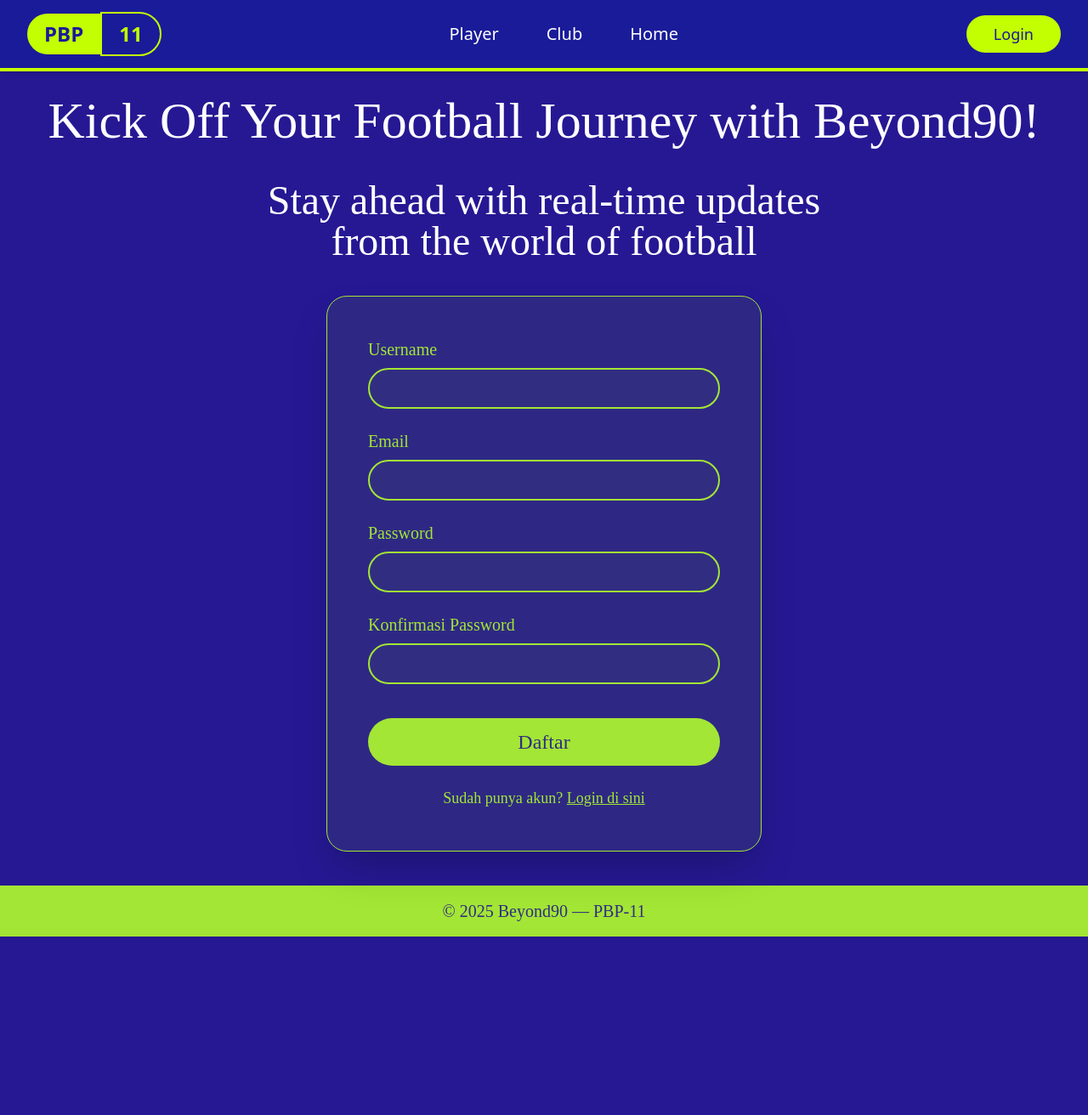
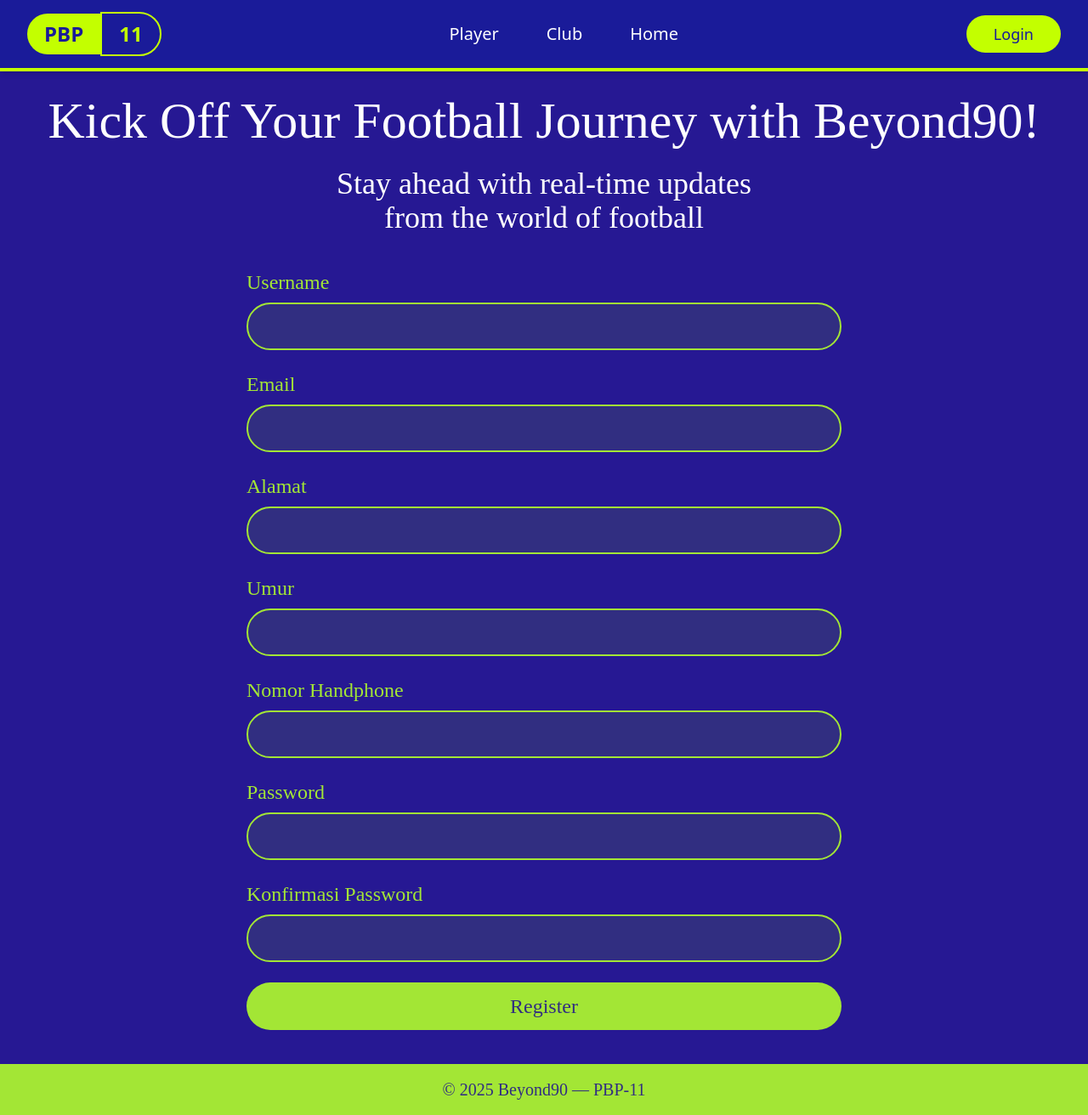
Before and after one commit to PBP-kelompok-B11/pbp-b11, a Django app: page /register/ in a window 1280 px wide. Shown: the whole page at 85% size. Before the commit the page ends 1102 px from the top, so only its background shows below. Run offline with Django 5.2, Linux system fonts and the light colour scheme; some libraries are stand-ins or nearby versions.

Commit message:
Add some changes

```diff
--- a/authentication/templates/register.html
+++ b/authentication/templates/register.html
@@ -4,64 +4,76 @@
 {% block title %}Register | Beyond90{% endblock %}
 
 {% block content %}
-<!-- Main Container yang mencakup konten dan footer -->
+<!-- Main Container -->
 <div class="flex flex-col min-h-[calc(100vh-8rem)]">
+
   <!-- Content Section -->
   <div class="flex-grow flex flex-col items-center justify-start px-6 md:px-0 pt-28 relative pb-10">
-    <div class="absolute inset-0 bg-[#261893] -z-10"></div>
+    <!-- Overlay Background -->
+    <div class="absolute inset-0 bg-[#261893] -z-10 pointer-events-none"></div>
 
     <!-- Title -->
-    <!-- Responsive Heading -->
-    <h1 class="text-2xl sm:text-3xl md:text-4xl lg:text-5xl xl:text-6xl font-[Geologica] mb-10 text-center leading-snug text-white">
+    <h1 class="text-2xl sm:text-3xl md:text-4xl lg:text-5xl xl:text-6xl font-[Geologica] mb-6 text-center leading-snug text-white">
       Kick Off Your Football Journey with Beyond90!
     </h1>
-    <h3 class="text-col text-1xl sm:text-2xl md:text-3xl lg:text-4xl xl:text-5xl font-[Geologica] mb-10 text-center leading-snug text-white">
+    <h3 class="text-white text-lg sm:text-xl md:text-2xl lg:text-3xl xl:text-4xl font-[Geologica] mb-10 text-center leading-snug">
       Stay ahead with real-time updates<br>from the world of football
     </h3>
 
+    <!-- Register Form -->
+    <form id="registerForm" method="POST" action="{% url 'authentication:register_view' %}" class="w-[80%] max-w-[700px]">
+      {% csrf_token %}
 
-
-    <!-- Register Form -->
-    <form id="register-form"
-          class="bg-indigo-900/80 backdrop-blur-sm border border-lime-400 rounded-3xl shadow-2xl w-full max-w-lg p-8 md:p-12">
-      {% csrf_token %}
       <div class="mb-6">
-        <label class="block text-lime-400 text-xl font-[Geologica] mb-2">Username</label>
+        <label class="block text-lime-400 text-2xl font-[Geologica] mb-2">Username</label>
         <input type="text" name="username" required
-                class="w-full h-12 bg-indigo-900 border-2 border-lime-400 rounded-[30px] text-white text-lg px-5 focus:outline-none focus:ring-2 focus:ring-lime-300">
+               class="w-full h-14 bg-indigo-900 border-2 border-lime-400 rounded-[30px] text-white text-xl px-6">
       </div>
 
       <div class="mb-6">
-        <label class="block text-lime-400 text-xl font-[Geologica] mb-2">Email</label>
+        <label class="block text-lime-400 text-2xl font-[Geologica] mb-2">Email</label>
         <input type="email" name="email" required
-                class="w-full h-12 bg-indigo-900 border-2 border-lime-400 rounded-[30px] text-white text-lg px-5 focus:outline-none focus:ring-2 focus:ring-lime-300">
+               class="w-full h-14 bg-indigo-900 border-2 border-lime-400 rounded-[30px] text-white text-xl px-6">
       </div>
 
       <div class="mb-6">
-        <label class="block text-lime-400 text-xl font-[Geologica] mb-2">Password</label>
-        <input type="password" name="password" required
-                class="w-full h-12 bg-indigo-900 border-2 border-lime-400 rounded-[30px] text-white text-lg px-5 focus:outline-none focus:ring-2 focus:ring-lime-300">
+        <label class="block text-lime-400 text-2xl font-[Geologica] mb-2">Alamat</label>
+        <input type="text" name="alamat" required
+               class="w-full h-14 bg-indigo-900 border-2 border-lime-400 rounded-[30px] text-white text-xl px-6">
       </div>
 
-      <div class="mb-10">
-        <label class="block text-lime-400 text-xl font-[Geologica] mb-2">Konfirmasi Password</label>
+      <div class="mb-6">
+        <label class="block text-lime-400 text-2xl font-[Geologica] mb-2">Umur</label>
+        <input type="number" name="umur" required min="1"
+               class="w-full h-14 bg-indigo-900 border-2 border-lime-400 rounded-[30px] text-white text-xl px-6">
+      </div>
+
+      <div class="mb-6">
+        <label class="block text-lime-400 text-2xl font-[Geologica] mb-2">Nomor Handphone</label>
+        <input type="text" name="nomor_handphone" required
+               class="w-full h-14 bg-indigo-900 border-2 border-lime-400 rounded-[30px] text-white text-xl px-6">
+      </div>
+
+      <div class="mb-6">
+        <label class="block text-lime-400 text-2xl font-[Geologica] mb-2">Password</label>
+        <input type="password" name="password" required
+               class="w-full h-14 bg-indigo-900 border-2 border-lime-400 rounded-[30px] text-white text-xl px-6">
+      </div>
+
+      <div class="mb-6">
+        <label class="block text-lime-400 text-2xl font-[Geologica] mb-2">Konfirmasi Password</label>
         <input type="password" name="confirm_password" required
-                class="w-full h-12 bg-indigo-900 border-2 border-lime-400 rounded-[30px] text-white text-lg px-5 focus:outline-none focus:ring-2 focus:ring-lime-300">
+               class="w-full h-14 bg-indigo-900 border-2 border-lime-400 rounded-[30px] text-white text-xl px-6">
       </div>
 
       <button type="submit"
               class="w-full bg-lime-400 text-indigo-900 text-2xl font-[Geologica] py-3 rounded-[36px] hover:scale-105 transition-transform">
-        Daftar
+        Register
       </button>
-
-      <p class="mt-6 text-center text-lime-400 text-lg font-[Geologica]">
-        Sudah punya akun?
-        <a href="{% url 'authentication:login_view' %}" class="underline hover:text-lime-300">Login di sini</a>
-      </p>
     </form>
   </div>
 
-  <!-- Footer yang sekarang berada dalam main container -->
+  <!-- Footer -->
   <footer class="w-full bg-lime-400 py-4 text-center mt-auto">
     <p class="text-indigo-900 font-[Geologica] text-sm md:text-xl">© 2025 Beyond90 — PBP-11</p>
   </footer>
@@ -69,7 +81,7 @@
 
 <!-- AJAX Script -->
 <script>
-document.getElementById("register-form").addEventListener("submit", async function(e) {
+document.getElementById("registerForm").addEventListener("submit", async function(e) {
   e.preventDefault();
   const form = e.target;
   const formData = new FormData(form);
--- a/authentication/views.py
+++ b/authentication/views.py
@@ -4,41 +4,41 @@ from django.contrib.auth.models import User
 from django.contrib.auth import authenticate, login, logout
 from django.contrib import messages
 from django.contrib.auth.decorators import login_required
-
+from .models import UserProfile
 
 def register_view(request):
-    # Kalau user udah login, langsung lempar ke home
     if request.user.is_authenticated:
         if request.headers.get('x-requested-with') == 'XMLHttpRequest':
-            return JsonResponse({
-                'success': True,
-                'redirect_url': '/home/'
-            })
-        return redirect('home')
+            return JsonResponse({'success': True, 'redirect_url': '/home/'})
+        return redirect('authentication:home_view')
 
     if request.method == 'POST':
         username = request.POST.get('username')
         email = request.POST.get('email')
         password = request.POST.get('password')
         confirm_password = request.POST.get('confirm_password')
+        alamat = request.POST.get('alamat')
+        umur = request.POST.get('umur')
+        nomor_handphone = request.POST.get('nomor_handphone')
 
-        # --- AJAX RESPONSE MODE ---
         if request.headers.get('x-requested-with') == 'XMLHttpRequest':
             if password != confirm_password:
-                return JsonResponse({
-                    'success': False,
-                    'message': "Password tidak cocok."
-                })
+                return JsonResponse({'success': False, 'message': "Password tidak cocok."})
 
             if User.objects.filter(username=username).exists():
-                return JsonResponse({
-                    'success': False,
-                    'message': "Username sudah digunakan."
-                })
+                return JsonResponse({'success': False, 'message': "Username sudah digunakan."})
 
             user = User.objects.create_user(username=username, email=email)
             user.set_password(password)
             user.save()
+
+            # ✅ Simpan ke UserProfile
+            UserProfile.objects.create(
+                user=user,
+                alamat=alamat,
+                umur=umur,
+                nomor_handphone=nomor_handphone
+            )
 
             return JsonResponse({
                 'success': True,
@@ -46,20 +46,28 @@ def register_view(request):
                 'redirect_url': '/login/'
             })
 
-        # --- NON-AJAX fallback (kalau form biasa) ---
+        # fallback non-AJAX
         if password != confirm_password:
             messages.error(request, "Password tidak cocok.")
-            return redirect('register')
+            return redirect('authentication:register_view')
 
         if User.objects.filter(username=username).exists():
             messages.error(request, "Username sudah digunakan.")
-            return redirect('register')
+            return redirect('authentication:register_view')
 
         user = User.objects.create_user(username=username, email=email)
         user.set_password(password)
         user.save()
+
+        UserProfile.objects.create(
+            user=user,
+            alamat=alamat,
+            umur=umur,
+            nomor_handphone=nomor_handphone
+        )
+
         messages.success(request, "Akun berhasil dibuat! Silakan login.")
-        return redirect('login')
+        return redirect('authentication:login_view')
 
     return render(request, 'register.html')
 
@@ -68,7 +76,7 @@ def login_view(request):
     if request.user.is_authenticated:
         if request.headers.get('x-requested-with') == 'XMLHttpRequest':
             return JsonResponse({'success': True, 'redirect_url': '/home/'})
-        return redirect('home')
+        return redirect('authentication:home_view')
 
     if request.method == 'POST':
         username = request.POST.get('username')
@@ -89,7 +97,7 @@ def login_view(request):
 
             # Kalau normal → redirect biasa
             messages.success(request, f"Halo {username}, selamat datang kembali!")
-            return redirect('home')
+            return redirect('authentication:home_view')
 
         else:
             if request.headers.get('x-requested-with') == 'XMLHttpRequest':
@@ -99,7 +107,7 @@ def login_view(request):
                 }, status=400)
 
             messages.error(request, "Username atau password salah.")
-            return redirect('login')
+            return redirect('authentication:login_view')
 
     return render(request, 'login.html')
 
@@ -108,7 +116,7 @@ def login_view(request):
 def logout_view(request):
     logout(request)
     messages.success(request, "Kamu berhasil logout.")
-    return redirect('login')
+    return redirect('authentication:login_view')
 
 def home_view(request):
     return render(request, 'home.html')
```
Also changed, not shown: authentication/models.py (+10 -0 lines), authentication/migrations/0001_initial.py (added), db.sqlite3.
